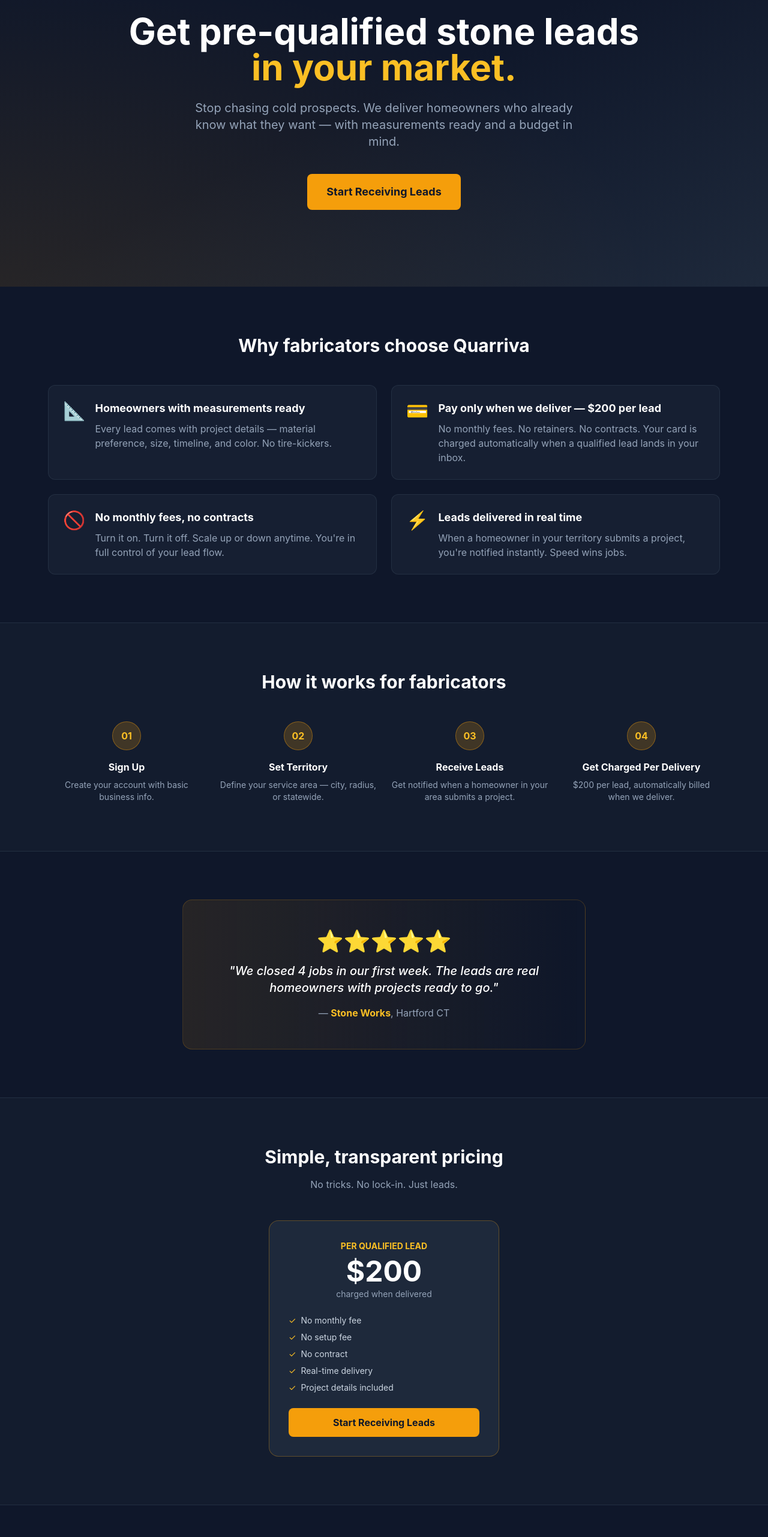
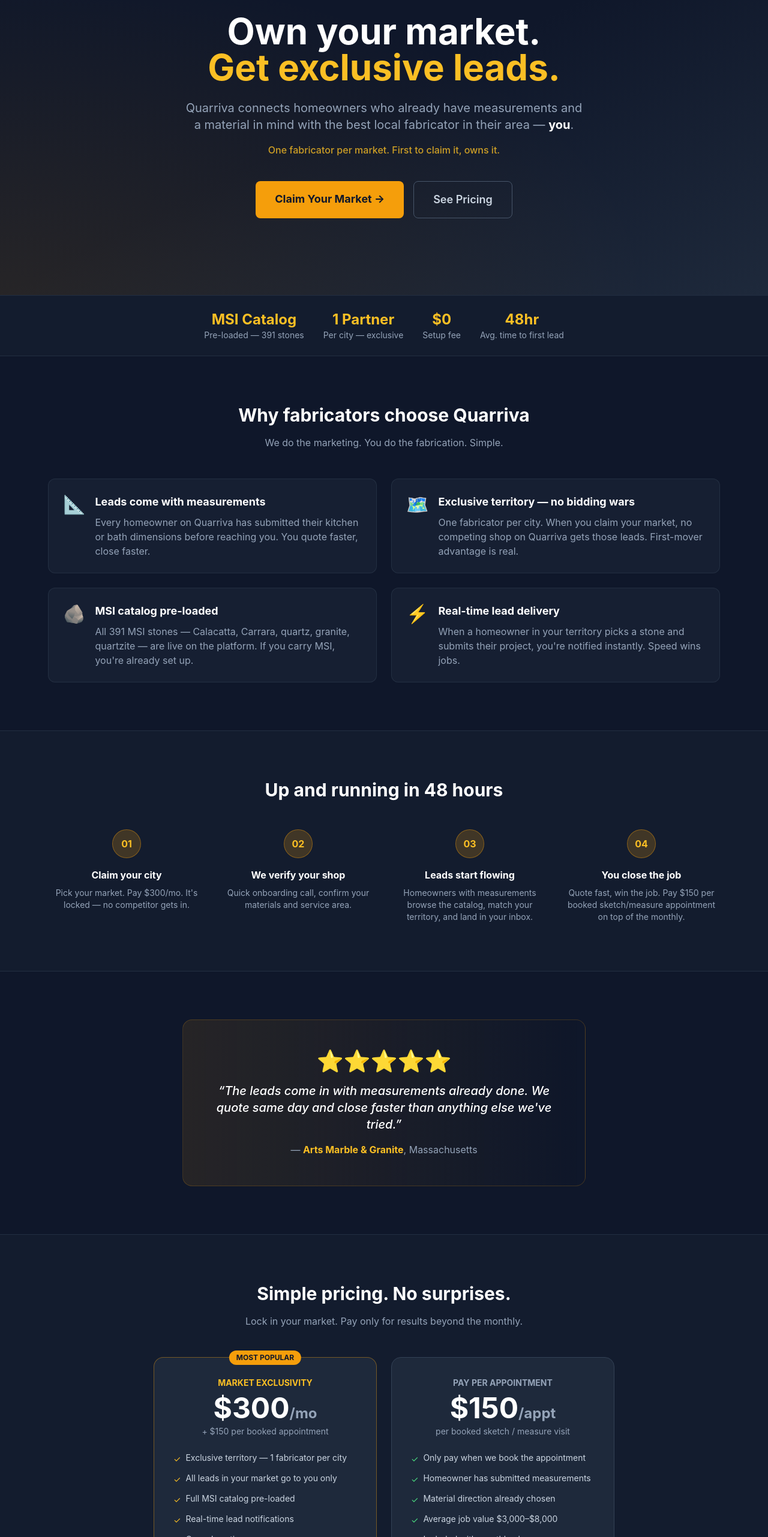
Before and after one commit to sorn00/slabhub, a Next.js app: page /fabricators in a window 1280 px wide. Shown: the part 237-2800 px from the top of the page at 60% size. Built offline with nearby package versions, Linux system fonts and the light colour scheme; no server answers.

Commit message:
feat: fabricator landing page - exclusivity model, CT markets, correct pricing

```diff
--- a/app/fabricators/page.tsx
+++ b/app/fabricators/page.tsx
@@ -9,45 +9,73 @@
         <div className="absolute inset-0 bg-[radial-gradient(ellipse_at_bottom_left,_rgba(245,158,11,0.1),_transparent_60%)]" />
         <div className="relative max-w-6xl mx-auto px-4 py-24 md:py-32 text-center">
           <div className="inline-flex items-center gap-2 bg-amber-500/10 border border-amber-500/20 rounded-full px-4 py-1.5 text-amber-400 text-sm font-medium mb-6">
-            <span>◆</span> For Stone Fabricators
+            <span>◆</span> For Stone Fabricators &amp; Installers
           </div>
           <h1 className="text-4xl md:text-6xl font-bold text-white mb-6 leading-tight">
-            Get pre-qualified stone leads<br />
-            <span className="text-amber-400">in your market.</span>
+            Own your market.<br />
+            <span className="text-amber-400">Get exclusive leads.</span>
           </h1>
-          <p className="text-slate-400 text-lg md:text-xl max-w-2xl mx-auto mb-10">
-            Stop chasing cold prospects. We deliver homeowners who already know what they want — with measurements ready and a budget in mind.
+          <p className="text-slate-400 text-lg md:text-xl max-w-2xl mx-auto mb-4">
+            Quarriva connects homeowners who already have measurements and a material in mind with the best local fabricator in their area — <strong className="text-white">you</strong>.
           </p>
-          <Link href="/fabricators/register" className="bg-amber-500 hover:bg-amber-400 text-slate-900 font-bold px-8 py-4 rounded-lg transition-colors text-lg inline-block">
-            Start Receiving Leads
-          </Link>
+          <p className="text-amber-400/80 text-base mb-10 font-medium">
+            One fabricator per market. First to claim it, owns it.
+          </p>
+          <div className="flex flex-col sm:flex-row gap-4 justify-center">
+            <Link href="/fabricators/register" className="bg-amber-500 hover:bg-amber-400 text-slate-900 font-bold px-8 py-4 rounded-lg transition-colors text-lg inline-block">
+              Claim Your Market →
+            </Link>
+            <a href="#pricing" className="border border-slate-600 hover:border-amber-500/50 text-slate-300 hover:text-white font-semibold px-8 py-4 rounded-lg transition-colors text-lg inline-block">
+              See Pricing
+            </a>
+          </div>
+        </div>
+      </section>
+
+      {/* Social proof bar */}
+      <section className="border-y border-slate-700/50 bg-slate-800/30 py-6">
+        <div className="max-w-6xl mx-auto px-4">
+          <div className="flex flex-wrap justify-center gap-8 text-center">
+            {[
+              { stat: 'MSI Catalog', label: 'Pre-loaded — 391 stones' },
+              { stat: '1 Partner', label: 'Per city — exclusive' },
+              { stat: '$0', label: 'Setup fee' },
+              { stat: '48hr', label: 'Avg. time to first lead' },
+            ].map(item => (
+              <div key={item.stat}>
+                <div className="text-2xl font-bold text-amber-400">{item.stat}</div>
+                <div className="text-slate-400 text-sm">{item.label}</div>
+              </div>
+            ))}
+          </div>
         </div>
       </section>
 
       {/* Value props */}
       <section className="max-w-6xl mx-auto px-4 py-20">
-        <h2 className="text-3xl font-bold text-white text-center mb-12">Why fabricators choose Quarriva</h2>
+        <h2 className="text-3xl font-bold text-white text-center mb-4">Why fabricators choose Quarriva</h2>
+        <p className="text-slate-400 text-center mb-12 max-w-xl mx-auto">We do the marketing. You do the fabrication. Simple.</p>
         <div className="grid md:grid-cols-2 gap-6">
           {[
             {
               icon: '📐',
-              title: 'Homeowners with measurements ready',
-              desc: 'Every lead comes with project details — material preference, size, timeline, and color. No tire-kickers.',
+              title: 'Leads come with measurements',
+              desc: 'Every homeowner on Quarriva has submitted their kitchen or bath dimensions before reaching you. You quote faster, close faster.',
             },
             {
-              icon: '💳',
-              title: 'Pay only when we deliver — $200 per lead',
-              desc: 'No monthly fees. No retainers. No contracts. Your card is charged automatically when a qualified lead lands in your inbox.',
+              icon: '🗺️',
+              title: 'Exclusive territory — no bidding wars',
+              desc: 'One fabricator per city. When you claim your market, no competing shop on Quarriva gets those leads. First-mover advantage is real.',
             },
             {
-              icon: '🚫',
-              title: 'No monthly fees, no contracts',
-              desc: 'Turn it on. Turn it off. Scale up or down anytime. You\'re in full control of your lead flow.',
+              icon: '🪨',
+              title: 'MSI catalog pre-loaded',
+              desc: 'All 391 MSI stones — Calacatta, Carrara, quartz, granite, quartzite — are live on the platform. If you carry MSI, you\'re already set up.',
             },
             {
               icon: '⚡',
-              title: 'Leads delivered in real time',
-              desc: 'When a homeowner in your territory submits a project, you\'re notified instantly. Speed wins jobs.',
+              title: 'Real-time lead delivery',
+              desc: 'When a homeowner in your territory picks a stone and submits their project, you\'re notified instantly. Speed wins jobs.',
             },
           ].map(item => (
             <div key={item.title} className="bg-slate-800/50 border border-slate-700/50 rounded-xl p-6 hover:border-amber-500/30 transition-colors flex gap-4">
@@ -64,13 +92,13 @@
       {/* How it works */}
       <section className="bg-slate-800/30 border-y border-slate-700/50 py-20">
         <div className="max-w-6xl mx-auto px-4">
-          <h2 className="text-3xl font-bold text-white text-center mb-12">How it works for fabricators</h2>
+          <h2 className="text-3xl font-bold text-white text-center mb-12">Up and running in 48 hours</h2>
           <div className="grid md:grid-cols-4 gap-6">
             {[
-              { step: '01', title: 'Sign Up', desc: 'Create your account with basic business info.' },
-              { step: '02', title: 'Set Territory', desc: 'Define your service area — city, radius, or statewide.' },
-              { step: '03', title: 'Receive Leads', desc: 'Get notified when a homeowner in your area submits a project.' },
-              { step: '04', title: 'Get Charged Per Delivery', desc: '$200 per lead, automatically billed when we deliver.' },
+              { step: '01', title: 'Claim your city', desc: 'Pick your market. Pay $300/mo. It\'s locked — no competitor gets in.' },
+              { step: '02', title: 'We verify your shop', desc: 'Quick onboarding call, confirm your materials and service area.' },
+              { step: '03', title: 'Leads start flowing', desc: 'Homeowners with measurements browse the catalog, match your territory, and land in your inbox.' },
+              { step: '04', title: 'You close the job', desc: 'Quote fast, win the job. Pay $150 per booked sketch/measure appointment on top of the monthly.' },
             ].map(item => (
               <div key={item.step} className="text-center">
                 <div className="w-12 h-12 bg-amber-500/20 border border-amber-500/40 rounded-full flex items-center justify-center text-amber-400 font-bold mx-auto mb-4">
@@ -89,44 +117,120 @@
         <div className="bg-gradient-to-r from-amber-500/10 to-transparent border border-amber-500/20 rounded-2xl p-8 md:p-12 max-w-2xl mx-auto text-center">
           <div className="text-4xl mb-4">⭐⭐⭐⭐⭐</div>
           <blockquote className="text-white text-xl font-medium italic mb-4">
-            "We closed 4 jobs in our first week. The leads are real homeowners with projects ready to go."
+            &ldquo;The leads come in with measurements already done. We quote same day and close faster than anything else we&apos;ve tried.&rdquo;
           </blockquote>
           <cite className="text-slate-400 not-italic">
-            — <strong className="text-amber-400">Stone Works</strong>, Hartford CT
+            — <strong className="text-amber-400">Arts Marble &amp; Granite</strong>, Massachusetts
           </cite>
         </div>
       </section>
 
       {/* Pricing */}
+      <section id="pricing" className="bg-slate-800/30 border-y border-slate-700/50 py-20">
+        <div className="max-w-6xl mx-auto px-4 text-center">
+          <h2 className="text-3xl font-bold text-white mb-4">Simple pricing. No surprises.</h2>
+          <p className="text-slate-400 mb-12">Lock in your market. Pay only for results beyond the monthly.</p>
+          <div className="grid md:grid-cols-2 gap-6 max-w-3xl mx-auto">
+            {/* Monthly */}
+            <div className="bg-slate-800 border border-amber-500/40 rounded-2xl p-8 relative">
+              <div className="absolute -top-3 left-1/2 -translate-x-1/2 bg-amber-500 text-slate-900 text-xs font-bold px-3 py-1 rounded-full">MOST POPULAR</div>
+              <div className="text-amber-400 font-bold text-sm mb-2">MARKET EXCLUSIVITY</div>
+              <div className="text-5xl font-bold text-white mb-1">$300<span className="text-2xl text-slate-400">/mo</span></div>
+              <div className="text-slate-400 text-sm mb-6">+ $150 per booked appointment</div>
+              <ul className="text-slate-300 text-sm space-y-3 text-left mb-8">
+                <li className="flex items-start gap-2"><span className="text-amber-400 mt-0.5">✓</span> Exclusive territory — 1 fabricator per city</li>
+                <li className="flex items-start gap-2"><span className="text-amber-400 mt-0.5">✓</span> All leads in your market go to you only</li>
+                <li className="flex items-start gap-2"><span className="text-amber-400 mt-0.5">✓</span> Full MSI catalog pre-loaded</li>
+                <li className="flex items-start gap-2"><span className="text-amber-400 mt-0.5">✓</span> Real-time lead notifications</li>
+                <li className="flex items-start gap-2"><span className="text-amber-400 mt-0.5">✓</span> Cancel anytime</li>
+              </ul>
+              <Link href="/fabricators/register" className="block bg-amber-500 hover:bg-amber-400 text-slate-900 font-bold py-3 rounded-lg transition-colors text-center">
+                Claim Your Market
+              </Link>
+            </div>
+            {/* Per lead */}
+            <div className="bg-slate-800 border border-slate-700 rounded-2xl p-8">
+              <div className="text-slate-400 font-bold text-sm mb-2">PAY PER APPOINTMENT</div>
+              <div className="text-5xl font-bold text-white mb-1">$150<span className="text-2xl text-slate-400">/appt</span></div>
+              <div className="text-slate-400 text-sm mb-6">per booked sketch / measure visit</div>
+              <ul className="text-slate-300 text-sm space-y-3 text-left mb-8">
+                <li className="flex items-start gap-2"><span className="text-green-400 mt-0.5">✓</span> Only pay when we book the appointment</li>
+                <li className="flex items-start gap-2"><span className="text-green-400 mt-0.5">✓</span> Homeowner has submitted measurements</li>
+                <li className="flex items-start gap-2"><span className="text-green-400 mt-0.5">✓</span> Material direction already chosen</li>
+                <li className="flex items-start gap-2"><span className="text-green-400 mt-0.5">✓</span> Average job value $3,000–$8,000</li>
+                <li className="flex items-start gap-2"><span className="text-green-400 mt-0.5">✓</span> Included with monthly plan</li>
+              </ul>
+              <Link href="/fabricators/register" className="block border border-slate-600 hover:border-amber-500/50 text-slate-300 hover:text-white font-bold py-3 rounded-lg transition-colors text-center">
+                Learn More
+              </Link>
+            </div>
+          </div>
+          <p className="text-slate-500 text-sm mt-8">No setup fee. No contracts. Cancel anytime. Stripe-secured payments.</p>
+        </div>
+      </section>
+
+      {/* Territory availability */}
+      <section className="max-w-6xl mx-auto px-4 py-20">
+        <div className="text-center mb-12">
+          <h2 className="text-3xl font-bold text-white mb-4">Markets now open in Connecticut</h2>
+          <p className="text-slate-400">Claim your city before a competitor does.</p>
+        </div>
+        <div className="grid grid-cols-2 md:grid-cols-4 gap-3 max-w-3xl mx-auto mb-10">
+          {['Bridgeport', 'Stamford', 'Hartford', 'New Haven', 'Waterbury', 'Norwalk', 'Danbury', 'Greenwich'].map(city => (
+            <div key={city} className="bg-slate-800/50 border border-green-500/30 rounded-lg px-4 py-3 text-center">
+              <div className="w-2 h-2 bg-green-400 rounded-full mx-auto mb-1 animate-pulse" />
+              <div className="text-white text-sm font-medium">{city}</div>
+              <div className="text-green-400 text-xs">Available</div>
+            </div>
+          ))}
+        </div>
+        <div className="text-center">
+          <Link href="/fabricators/register" className="bg-amber-500 hover:bg-amber-400 text-slate-900 font-bold px-10 py-4 rounded-lg transition-colors text-lg inline-block">
+            Claim Your City Now →
+          </Link>
+        </div>
+      </section>
+
+      {/* FAQ */}
       <section className="bg-slate-800/30 border-y border-slate-700/50 py-20">
-        <div className="max-w-6xl mx-auto px-4 text-center">
-          <h2 className="text-3xl font-bold text-white mb-4">Simple, transparent pricing</h2>
-          <p className="text-slate-400 mb-12">No tricks. No lock-in. Just leads.</p>
-          <div className="max-w-sm mx-auto bg-slate-800 border border-amber-500/30 rounded-2xl p-8">
-            <div className="text-amber-400 font-bold text-sm mb-2">PER QUALIFIED LEAD</div>
-            <div className="text-5xl font-bold text-white mb-1">$200</div>
-            <div className="text-slate-400 text-sm mb-6">charged when delivered</div>
-            <ul className="text-slate-300 text-sm space-y-2 text-left">
-              <li className="flex items-center gap-2"><span className="text-amber-400">✓</span> No monthly fee</li>
-              <li className="flex items-center gap-2"><span className="text-amber-400">✓</span> No setup fee</li>
-              <li className="flex items-center gap-2"><span className="text-amber-400">✓</span> No contract</li>
-              <li className="flex items-center gap-2"><span className="text-amber-400">✓</span> Real-time delivery</li>
-              <li className="flex items-center gap-2"><span className="text-amber-400">✓</span> Project details included</li>
-            </ul>
-            <Link href="/fabricators/register" className="block mt-6 bg-amber-500 hover:bg-amber-400 text-slate-900 font-bold py-3 rounded-lg transition-colors text-center">
-              Start Receiving Leads
-            </Link>
+        <div className="max-w-3xl mx-auto px-4">
+          <h2 className="text-3xl font-bold text-white text-center mb-12">Common questions</h2>
+          <div className="space-y-6">
+            {[
+              {
+                q: 'What does "exclusive market" mean exactly?',
+                a: 'It means you\'re the only fabricator on Quarriva who receives leads from your city. When a homeowner in Bridgeport submits a project, it comes to you — not to 10 other shops.',
+              },
+              {
+                q: 'Do I need to carry MSI to join?',
+                a: 'No — but if you carry MSI, setup is faster since we\'ve already loaded their full catalog. Fabricators sourcing from Bedrosians, Arizona Tile, or other suppliers are welcome too.',
+              },
+              {
+                q: 'What happens if a lead doesn\'t close?',
+                a: 'You pay $150 per booked appointment, not per closed job. If a homeowner no-shows or changes their mind, contact us and we\'ll review credits case by case.',
+              },
+              {
+                q: 'How long is the contract?',
+                a: 'Month-to-month. Cancel anytime with 30 days notice. No lock-in.',
+              },
+            ].map(item => (
+              <div key={item.q} className="border border-slate-700 rounded-xl p-6">
+                <h3 className="text-white font-bold mb-2">{item.q}</h3>
+                <p className="text-slate-400 text-sm">{item.a}</p>
+              </div>
+            ))}
           </div>
         </div>
       </section>
 
       {/* Final CTA */}
-      <section className="max-w-6xl mx-auto px-4 py-20 text-center">
-        <h2 className="text-3xl font-bold text-white mb-4">Ready to fill your pipeline?</h2>
-        <p className="text-slate-400 mb-8 max-w-lg mx-auto">Join 500+ fabricators already receiving pre-qualified leads through Quarriva.</p>
+      <section className="max-w-6xl mx-auto px-4 py-24 text-center">
+        <h2 className="text-3xl md:text-4xl font-bold text-white mb-4">Ready to own your market?</h2>
+        <p className="text-slate-400 mb-8 max-w-lg mx-auto">CT markets are filling up. Claim your city before a competitor does.</p>
         <Link href="/fabricators/register" className="bg-amber-500 hover:bg-amber-400 text-slate-900 font-bold px-10 py-4 rounded-lg transition-colors text-lg inline-block">
-          Get Started — No Charge Today
+          Claim Your Market — $300/mo →
         </Link>
+        <p className="text-slate-500 text-sm mt-4">Questions? Text Sorn directly: (your number)</p>
       </section>
     </div>
   )
--- a/app/fabricators/register/page.tsx
+++ b/app/fabricators/register/page.tsx
@@ -187,8 +187,8 @@
             <div className="bg-amber-500/10 border border-amber-500/20 rounded-lg p-4 mb-6">
               <p className="text-amber-400 text-sm font-medium">💳 How billing works</p>
               <p className="text-slate-400 text-sm mt-1">
-                Your card will be charged <strong className="text-white">$200</strong> each time we deliver a qualified lead to you.
-                <br /><strong className="text-amber-400">No charge today</strong> — only when leads are delivered.
+                <strong className="text-white">$300/month</strong> for exclusive market access + <strong className="text-white">$150</strong> per booked sketch/measure appointment.
+                <br /><strong className="text-amber-400">One fabricator per city</strong> — first to register owns the territory.
               </p>
             </div>
             <StripePaymentStep
@@ -212,7 +212,7 @@
               <p><span className="text-amber-400 font-medium">Address:</span> {data.address}, {data.city}, {data.state} {data.zip}</p>
               <p><span className="text-amber-400 font-medium">Territory:</span> {data.state} · {data.radius}</p>
               <p><span className="text-amber-400 font-medium">Specialties:</span> {data.specialties.join(', ')}</p>
-              <p><span className="text-amber-400 font-medium">Lead price:</span> $200 per delivery</p>
+              <p><span className="text-amber-400 font-medium">Plan:</span> $300/mo exclusivity + $150/appointment</p>
             </div>
           </div>
         )}
```
